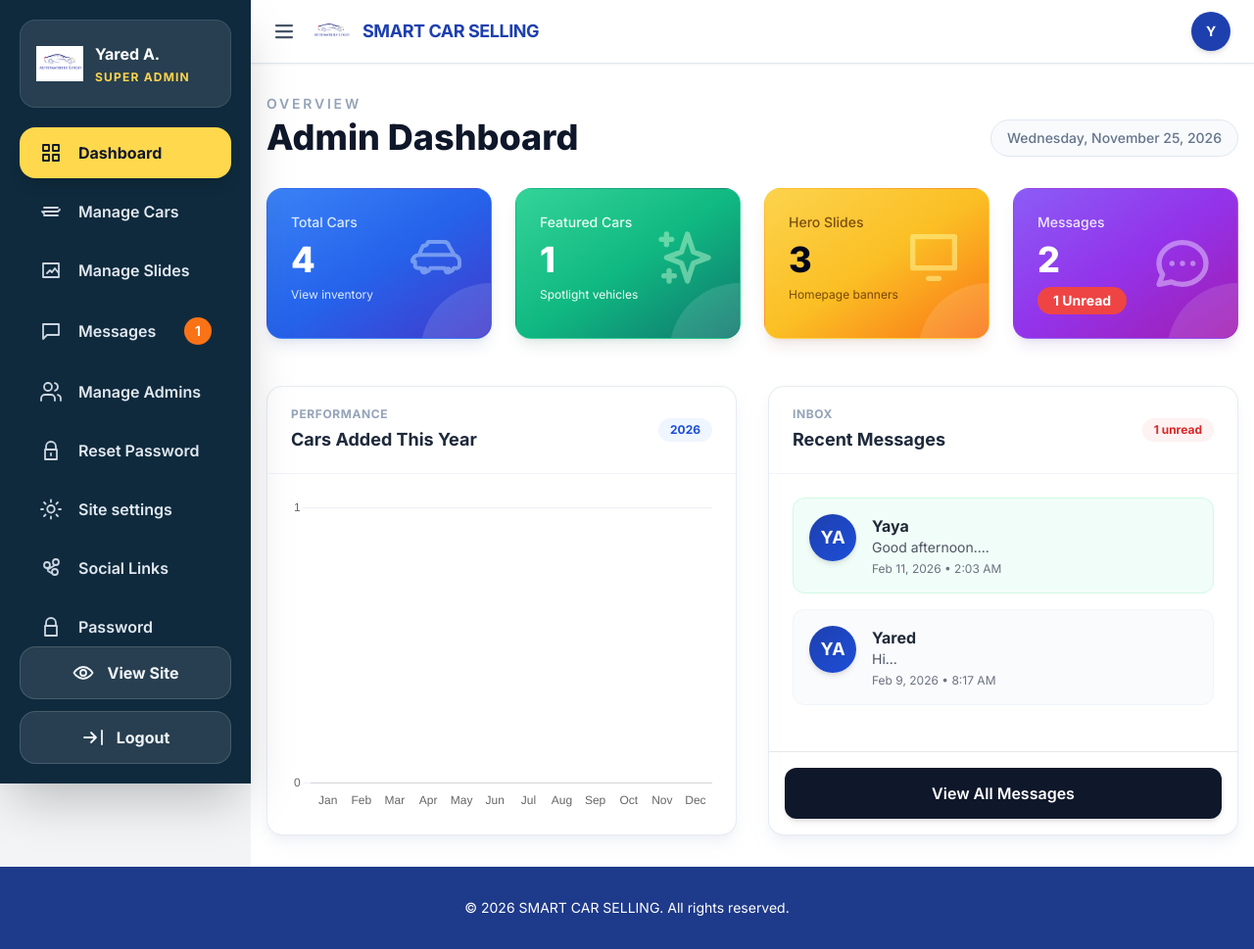
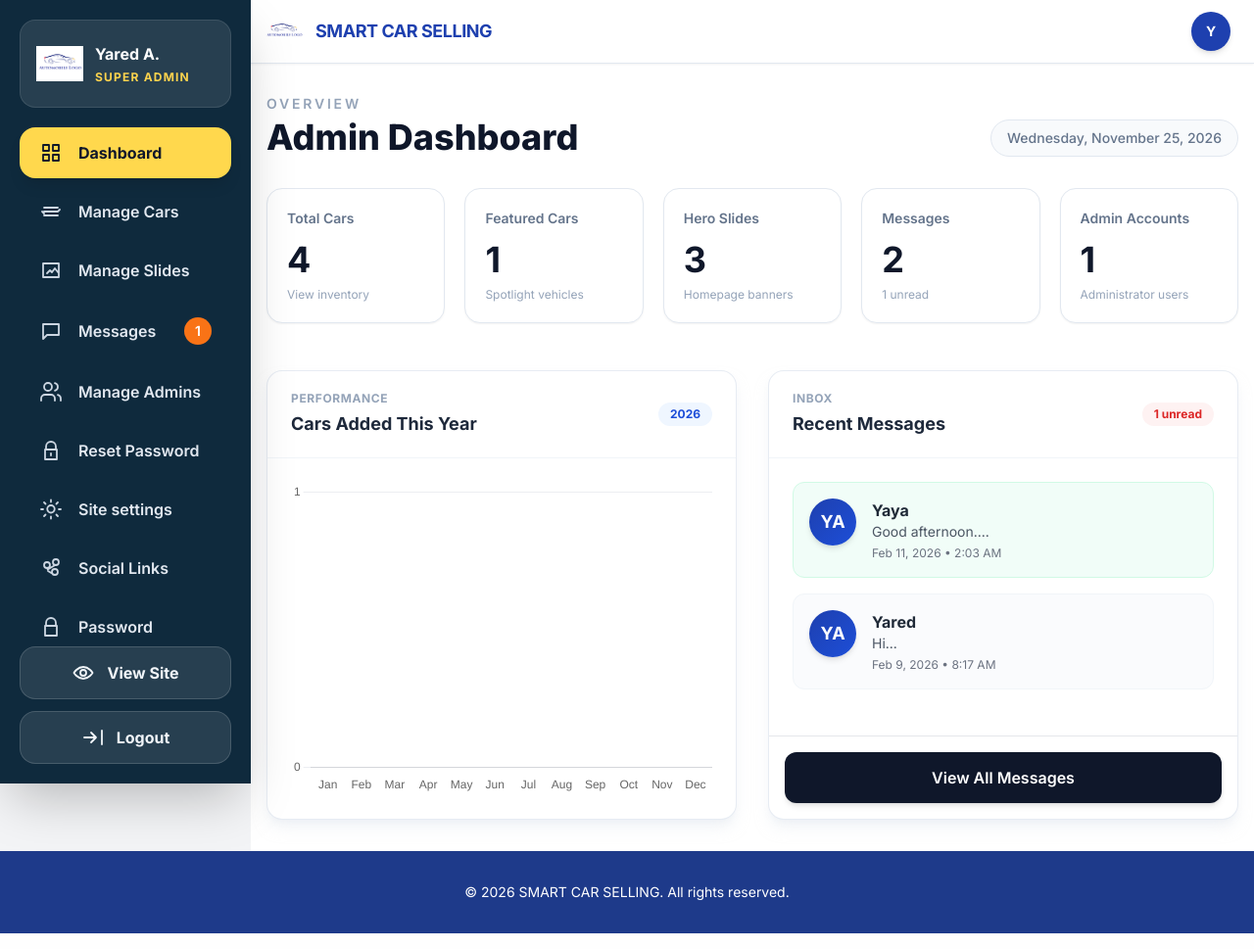
Before and after one commit to yared1357/new-car, a PHP site: page /admin/dashboard.php in a window 1280 px wide. Shown: the whole page at 98% size. Run offline with PHP 8.4, Linux system fonts and the light colour scheme; a user stored in the database is signed in; data comes from the database, SQL or seed files in the repository; data that the repository does not hold is empty; some libraries are stand-ins or nearby versions.

Commit message:
Updated Commit

```diff
--- a/admin/dashboard.php
+++ b/admin/dashboard.php
@@ -4,6 +4,7 @@ require_once __DIR__ . '/session.php';
 // === STATISTICS ===
 $total_cars = $pdo->query("SELECT COUNT(*) FROM cars")->fetchColumn();
 $featured_cars = $pdo->query("SELECT COUNT(*) FROM cars WHERE featured = 1")->fetchColumn();
+$total_admins = $pdo->query("SELECT COUNT(*) FROM users WHERE role = 'admin'")->fetchColumn();
 $total_messages = $pdo->query("SELECT COUNT(*) FROM contact_messages")->fetchColumn();
 $unread_messages = $pdo->query("SELECT COUNT(*) FROM contact_messages WHERE is_read = 0")->fetchColumn();
 $total_slides = $pdo->query("SELECT COUNT(*) FROM hero_images")->fetchColumn();
@@ -49,25 +50,13 @@ foreach ($stmt->fetchAll() as $row) {
   <link href="https://fonts.googleapis.com/css2?family=Inter:wght@400;500;600;700;800&display=swap" rel="stylesheet">
   <style>
     .stat-card {
-      position: relative;
-      overflow: hidden;
-      transition: all 0.3s ease;
-      cursor: pointer;
+      transition: border-color 0.2s ease, box-shadow 0.2s ease, transform 0.2s ease;
     }
 
     .stat-card:hover {
-      transform: translateY(-8px);
-    }
-
-    .stat-card::after {
-      content: '';
-      position: absolute;
-      width: 9rem;
-      height: 9rem;
-      right: -4.5rem;
-      bottom: -5.5rem;
-      border-radius: 9999px;
-      background: rgba(255, 255, 255, 0.12);
+      transform: translateY(-2px);
+      border-color: #cbd5e1;
+      box-shadow: 0 12px 24px rgba(15, 23, 42, 0.08);
     }
 
     /* Responsive Chart Height */
@@ -129,7 +118,7 @@ foreach ($stmt->fetchAll() as $row) {
             class="text-primary font-extrabold text-sm sm:text-base lg:text-2xl xl:text-3xl whitespace-nowrap tracking-tight uppercase"><?= htmlspecialchars($siteSettings['site_name'], ENT_QUOTES, 'UTF-8') ?></span>
         </a>
       </div>
-      <div class="pr-4 text-gray-900">
+      <div class="pr-2 text-gray-900">
         <div class="relative">
           <button id="profile-btn" class="p-2 rounded-full hover:bg-gray-100 transition">
             <div
@@ -138,44 +127,47 @@ foreach ($stmt->fetchAll() as $row) {
             </div>
           </button>
           <div id="profile-menu"
-            class="absolute right-0 mt-2 w-72 bg-white rounded-xl shadow-2xl border border-gray-200 hidden z-50 overflow-hidden">
-            <div class="p-5 bg-gradient-to-br from-primary to-blue-700 text-white">
-              <div class="flex items-center gap-4">
-                <div
-                  class="w-16 h-16 rounded-full bg-white/20 backdrop-blur flex items-center justify-center text-3xl font-bold">
-                  <?php echo strtoupper(substr($displayName, 0, 1)); ?>
-                </div>
-                <div>
-                  <p class="font-bold text-lg">
-                    <?php echo htmlspecialchars($displayName); ?>
-                  </p>
-                  <p class="text-sm opacity-90">
-                    <?php echo htmlspecialchars($admin['email']); ?>
-                  </p>
-                  <?php if (!empty($admin['phone'])): ?>
-                    <p class="text-sm opacity-90 mt-1">Phone:
-                      <?php echo htmlspecialchars($admin['phone']); ?>
-                    </p>
-                  <?php endif; ?>
-                </div>
+            class="absolute right-0 z-50 mt-3 hidden overflow-hidden rounded-2xl border border-slate-200 bg-white text-gray-900 shadow-2xl"
+            style="width: min(20rem, calc(100vw - 1rem)); max-width: calc(100vw - 1rem);">
+            <div class="bg-slate-50 px-6 py-7 text-center">
+              <div class="mx-auto flex h-16 w-16 items-center justify-center rounded-full bg-primary text-2xl font-bold text-white ring-4 ring-blue-100">
+                <?php echo htmlspecialchars(strtoupper(substr($displayName, 0, 1))); ?>
               </div>
+              <p class="mt-3 break-words text-lg font-bold text-slate-900">
+                <?= htmlspecialchars($displayName, ENT_QUOTES, 'UTF-8') ?>
+              </p>
+              <p class="mt-1 break-all text-sm text-slate-500">
+                <?= htmlspecialchars($admin['email'] ?: 'No email address', ENT_QUOTES, 'UTF-8') ?>
+              </p>
+              <?php if (!empty($admin['phone'])): ?>
+                <p class="mt-1 text-sm text-slate-500">Phone: <?= htmlspecialchars($admin['phone'], ENT_QUOTES, 'UTF-8') ?></p>
+              <?php endif; ?>
+              <span class="mt-3 inline-flex rounded-full bg-amber-100 px-3 py-1 text-xs font-bold uppercase tracking-wide text-amber-800">
+                <?= $admin['role'] === 'super_admin' ? 'Super admin' : 'Admin' ?>
+              </span>
             </div>
-            <div class="p-2">
+            <div class="space-y-2 p-4">
               <a href="change_password.php"
-                class="flex items-center gap-3 px-4 py-3 hover:bg-gray-100 rounded-lg transition">
-                <svg class="w-5 h-5" fill="none" stroke="currentColor" viewBox="0 0 24 24">
+                class="flex items-center justify-center gap-2 rounded-xl border border-slate-200 px-4 py-3 text-sm font-semibold text-slate-700 transition hover:border-blue-200 hover:bg-blue-50 hover:text-blue-800">
+                <svg class="h-5 w-5" fill="none" stroke="currentColor" viewBox="0 0 24 24" aria-hidden="true">
                   <path stroke-linecap="round" stroke-linejoin="round" stroke-width="2"
                     d="M12 15v2m-6 4h12a2 2 0 002-2v-6a2 2 0 00-2-2H6a2 2 0 00-2 2v6a2 2 0 002 2zm10-10V7a4 4 0 00-8 0v4h8z" />
                 </svg>
                 Change Password
               </a>
               <?php if ($admin['role'] === 'super_admin'): ?>
-                <a href="settings.php" class="block rounded-lg px-4 py-3 transition hover:bg-gray-100">Site settings</a>
+                <a href="settings.php"
+                  class="flex items-center justify-center gap-2 rounded-xl border border-slate-200 px-4 py-3 text-sm font-semibold text-slate-700 transition hover:border-blue-200 hover:bg-blue-50 hover:text-blue-800">
+                  <svg class="h-5 w-5" fill="none" stroke="currentColor" viewBox="0 0 24 24" aria-hidden="true">
+                    <path stroke-linecap="round" stroke-linejoin="round" stroke-width="1.8" d="M12 15.5A3.5 3.5 0 1012 8a3.5 3.5 0 000 7.5zm0-13v2m0 15v2m10-9.5h-2m-16 0H2m17-7l-1.5 1.5M6.5 17.5L5 19m14 0l-1.5-1.5M6.5 6.5L5 5"/>
+                  </svg>
+                  Site settings
+                </a>
               <?php endif; ?>
-              <form action="logout.php" method="POST" class="mt-1">
+              <form action="logout.php" method="POST" data-confirm-title="Log out?" data-confirm-message="Are you sure you want to log out of the admin panel?" data-confirm-button="Log out">
                 <button
-                  class="w-full flex items-center gap-3 px-4 py-3 text-red-600 hover:bg-red-50 rounded-lg transition border-none bg-transparent cursor-pointer">
-                  <svg class="w-5 h-5" fill="none" stroke="currentColor" viewBox="0 0 24 24">
+                  class="flex w-full items-center justify-center gap-2 rounded-xl border border-red-100 px-4 py-3 text-sm font-semibold text-red-600 transition hover:bg-red-50">
+                  <svg class="h-5 w-5" fill="none" stroke="currentColor" viewBox="0 0 24 24" aria-hidden="true">
                     <path stroke-linecap="round" stroke-linejoin="round" stroke-width="2"
                       d="M17 16l4-4m0 0l-4-4m4 4H7m6 4v1a3 3 0 01-3 3H6a3 3 0 01-3-3V7a3 3 0 013-3h4a3 3 0 013 3v1" />
                   </svg>
@@ -210,82 +202,33 @@ foreach ($stmt->fetchAll() as $row) {
         </p>
       </div>
 
-      <!-- STAT CARDS - TWO IN ONE ROW ON MOBILE, FOUR ON LARGE -->
-      <div class="grid grid-cols-2 lg:grid-cols-4 gap-3 md:gap-6 mb-8 md:mb-12">
-        <!-- Total Cars - Clickable -->
-        <a href="cars.php"
-          class="stat-card block rounded-2xl border border-blue-400/20 bg-gradient-to-br from-blue-500 via-blue-600 to-indigo-700 p-4 text-white shadow-lg shadow-blue-900/10 transition md:p-6">
-          <div class="flex items-center justify-between">
-            <div>
-              <p class="text-xs font-medium text-blue-100 md:text-sm">Total Cars</p>
-              <p class="mt-2 text-3xl font-extrabold tracking-tight md:text-4xl"><?= $total_cars ?></p>
-              <p class="mt-2 hidden text-xs text-blue-100 md:block">View inventory</p>
-            </div>
-            <svg class="w-10 h-10 md:w-16 md:h-16 text-blue-200 opacity-50" fill="none" stroke="currentColor"
-              viewBox="0 0 24 24">
-              <path stroke-linecap="round" stroke-linejoin="round" stroke-width="1.5"
-                d="M3 13.5C3 12.12 4.12 11 5.5 11H18.5C19.88 11 21 12.12 21 13.5V15c0 .55-.45 1-1 1h-1.1a2 2 0 01-3.8 0H9.9a2 2 0 01-3.8 0H5c-.55 0-1-.45-1-1v-1.5zM5.5 11l1.5-3.5A2 2 0 009 6h6a2 2 0 012 1.5L19 11" />
-              <circle cx="7.5" cy="17" r="1" fill="currentColor" />
-              <circle cx="16.5" cy="17" r="1" fill="currentColor" />
-            </svg>
-          </div>
+      <!-- Dashboard statistics -->
+      <div class="mb-8 grid grid-cols-2 gap-3 sm:grid-cols-3 xl:grid-cols-5 md:mb-12 md:gap-5">
+        <a href="cars.php" class="stat-card rounded-2xl border border-slate-200 bg-white p-4 shadow-sm md:p-5">
+          <p class="text-sm font-semibold text-slate-500">Total Cars</p>
+          <p class="mt-3 text-3xl font-bold tracking-tight text-slate-900 md:text-4xl"><?= (int) $total_cars ?></p>
+          <p class="mt-2 text-xs text-slate-400">View inventory</p>
         </a>
-
-        <!-- Featured Cars -->
-        <div
-          class="stat-card rounded-2xl border border-emerald-400/20 bg-gradient-to-br from-emerald-400 via-emerald-500 to-teal-700 p-4 text-white shadow-lg shadow-emerald-900/10 md:p-6">
-          <div class="flex items-center justify-between">
-            <div>
-              <p class="text-xs font-medium text-emerald-50 md:text-sm">Featured Cars</p>
-              <p class="mt-2 text-3xl font-extrabold tracking-tight md:text-4xl"><?= $featured_cars ?></p>
-              <p class="mt-2 hidden text-xs text-emerald-50 md:block">Spotlight vehicles</p>
-            </div>
-            <svg class="w-10 h-10 md:w-16 md:h-16 text-green-200 opacity-50" fill="none" stroke="currentColor"
-              viewBox="0 0 24 24">
-              <path stroke-linecap="round" stroke-linejoin="round" stroke-width="2"
-                d="M5 3v4M3 5h4M6 17v4m-2-2h4m5-16l2.286 6.857L21 12l-5.714 2.143L13 21l-2.286-6.857L5 12l5.714-2.143L13 3z" />
-            </svg>
-          </div>
+        <a href="cars.php" class="stat-card rounded-2xl border border-slate-200 bg-white p-4 shadow-sm md:p-5">
+          <p class="text-sm font-semibold text-slate-500">Featured Cars</p>
+          <p class="mt-3 text-3xl font-bold tracking-tight text-slate-900 md:text-4xl"><?= (int) $featured_cars ?></p>
+          <p class="mt-2 text-xs text-slate-400">Spotlight vehicles</p>
+        </a>
+        <a href="hero_images.php" class="stat-card rounded-2xl border border-slate-200 bg-white p-4 shadow-sm md:p-5">
+          <p class="text-sm font-semibold text-slate-500">Hero Slides</p>
+          <p class="mt-3 text-3xl font-bold tracking-tight text-slate-900 md:text-4xl"><?= (int) $total_slides ?></p>
+          <p class="mt-2 text-xs text-slate-400">Homepage banners</p>
+        </a>
+        <a href="messages.php" class="stat-card rounded-2xl border border-slate-200 bg-white p-4 shadow-sm md:p-5">
+          <p class="text-sm font-semibold text-slate-500">Messages</p>
+          <p class="mt-3 text-3xl font-bold tracking-tight text-slate-900 md:text-4xl"><?= (int) $total_messages ?></p>
+          <p class="mt-2 text-xs text-slate-400"><?= (int) $unread_messages ?> unread</p>
+        </a>
+        <div class="stat-card rounded-2xl border border-slate-200 bg-white p-4 shadow-sm md:p-5">
+          <p class="text-sm font-semibold text-slate-500">Admin Accounts</p>
+          <p class="mt-3 text-3xl font-bold tracking-tight text-slate-900 md:text-4xl"><?= (int) $total_admins ?></p>
+          <p class="mt-2 text-xs text-slate-400">Administrator users</p>
         </div>
-
-        <!-- Slides (Hero Images) - Clickable -->
-        <a href="hero_images.php"
-          class="stat-card block rounded-2xl border border-amber-300/30 bg-gradient-to-br from-amber-300 via-amber-400 to-orange-500 p-4 text-slate-950 shadow-lg shadow-amber-900/10 md:p-6">
-          <div class="flex items-center justify-between">
-            <div>
-              <p class="text-xs font-medium text-amber-950/70 md:text-sm">Hero Slides</p>
-              <p class="mt-2 text-3xl font-extrabold tracking-tight md:text-4xl"><?= $total_slides ?></p>
-              <p class="mt-2 hidden text-xs text-amber-950/70 md:block">Homepage banners</p>
-            </div>
-            <svg class="w-10 h-10 md:w-16 md:h-16 text-yellow-200 opacity-60" fill="none" stroke="currentColor"
-              viewBox="0 0 24 24">
-              <path stroke-linecap="round" stroke-linejoin="round" stroke-width="2" d="M4 4h16v12H4zM10 20h4" />
-            </svg>
-          </div>
-        </a>
-
-        <!-- Messages - Clickable -->
-        <a href="messages.php"
-          class="stat-card block rounded-2xl border border-violet-400/20 bg-gradient-to-br from-violet-500 via-purple-600 to-fuchsia-700 p-4 text-white shadow-lg shadow-violet-900/10 md:p-6">
-          <div class="flex items-center justify-between">
-            <div>
-              <p class="text-xs font-medium text-violet-100 md:text-sm">Messages</p>
-              <p class="mt-2 text-3xl font-extrabold tracking-tight md:text-4xl"><?= $total_messages ?></p>
-              <?php if ($unread_messages > 0): ?>
-                <p
-                  class="text-[10px] md:text-sm mt-1 md:mt-2 bg-red-500 px-2 md:px-4 py-0.5 md:py-1 rounded-full inline-block font-bold">
-                  <?= $unread_messages ?>
-                  Unread
-                </p>
-              <?php endif; ?>
-            </div>
-            <svg class="w-10 h-10 md:w-16 md:h-16 text-purple-200 opacity-50" fill="none" stroke="currentColor"
-              viewBox="0 0 24 24">
-              <path stroke-linecap="round" stroke-linejoin="round" stroke-width="2"
-                d="M8 12h.01M12 12h.01M16 12h.01M21 12c0 4.418-4.03 8-9 8a9.863 9.863 0 01-4.255-.949L3 20l1.395-3.72C3.512 15.042 3 13.574 3 12c0-4.418 4.03-8 9-8s9 3.582 9 8z" />
-            </svg>
-          </div>
-        </a>
       </div>
 
       <!-- CHART + MESSAGES -->
--- a/admin/header.php
+++ b/admin/header.php
@@ -6,7 +6,9 @@
   }
 
   (() => {
-    const closed = localStorage.getItem('adminSidebarClosed') === '1';
+    const desktop = window.matchMedia('(min-width: 1024px)').matches;
+    const closed = !desktop && localStorage.getItem('adminSidebarClosed') === '1';
+    if (desktop) localStorage.setItem('adminSidebarClosed', '0');
     document.documentElement.classList.toggle('admin-sidebar-closed', closed);
 
     window.addEventListener('DOMContentLoaded', () => {
@@ -15,39 +17,68 @@
       const menuButton = document.getElementById('menu-btn');
       const closeButton = document.getElementById('sidebar-close-btn');
       const overlay = document.getElementById('overlay');
+      const sidebar = document.getElementById('sidebar');
+      const main = document.getElementById('main-content');
+      const headerLeft = document.getElementById('header-left');
+      let desktopMode = window.matchMedia('(min-width: 1024px)').matches;
 
-      const setClosed = (value) => {
-        document.documentElement.classList.toggle('admin-sidebar-closed', value);
-        if (window.innerWidth >= 1024) {
-          localStorage.setItem('adminSidebarClosed', value ? '1' : '0');
-        }
-      };
-
-      menuButton?.addEventListener('click', () => {
-        if (window.innerWidth >= 1024) {
-          setClosed(!document.documentElement.classList.contains('admin-sidebar-closed'));
+      menuButton?.addEventListener('click', event => {
+        if (window.innerWidth < 1024) {
+          const opening = sidebar.classList.contains('-translate-x-full');
+          sidebar.classList.toggle('-translate-x-full', !opening);
+          overlay?.classList.toggle('hidden', !opening);
+          document.documentElement.classList.toggle('admin-sidebar-closed', !opening);
+          event.stopImmediatePropagation();
         }
       }, true);
-      closeButton?.addEventListener('click', () => {
-        if (window.innerWidth >= 1024) setClosed(true);
-        else document.documentElement.classList.remove('admin-sidebar-closed');
+      closeButton?.addEventListener('click', event => {
+        if (window.innerWidth < 1024) {
+          sidebar.classList.add('-translate-x-full');
+          overlay?.classList.add('hidden');
+          document.documentElement.classList.add('admin-sidebar-closed');
+          event.stopImmediatePropagation();
+        }
       }, true);
-      overlay?.addEventListener('click', () => {
-        if (window.innerWidth >= 1024) setClosed(true);
-        else document.documentElement.classList.remove('admin-sidebar-closed');
+      overlay?.addEventListener('click', event => {
+        if (window.innerWidth < 1024) {
+          sidebar.classList.add('-translate-x-full');
+          overlay.classList.add('hidden');
+          document.documentElement.classList.add('admin-sidebar-closed');
+          event.stopImmediatePropagation();
+        }
       }, true);
+
+      const syncBreakpointLayout = () => {
+        const nowDesktop = window.matchMedia('(min-width: 1024px)').matches;
+        if (nowDesktop === desktopMode) return;
+        desktopMode = nowDesktop;
+
+        requestAnimationFrame(() => {
+          const isDesktop = window.matchMedia('(min-width: 1024px)').matches;
+          sidebar.classList.toggle('-translate-x-full', !isDesktop);
+          document.documentElement.classList.toggle('admin-sidebar-closed', !isDesktop);
+          overlay?.classList.add('hidden');
+          if (main) {
+            main.style.marginLeft = isDesktop ? '256px' : '';
+            main.style.width = isDesktop ? 'calc(100% - 256px)' : '';
+          }
+          if (headerLeft) headerLeft.style.marginLeft = isDesktop ? '258px' : '0';
+          if (isDesktop) localStorage.setItem('adminSidebarClosed', '0');
+        });
+      };
+      window.addEventListener('resize', syncBreakpointLayout);
+      syncBreakpointLayout();
     });
   })();
 </script>
 <style>
   @media (min-width: 1024px) {
-    html:not(.admin-sidebar-closed) #sidebar {
+    #menu-btn {
+      display: none !important;
+    }
+
+    #sidebar {
       transform: translateX(0) !important;
-    }
-  }
-  @media (min-width: 1024px) {
-    html.admin-sidebar-closed #sidebar {
-      transform: translateX(-100%) !important;
     }
   }
   html:not(.admin-layout-ready) #sidebar,
```
